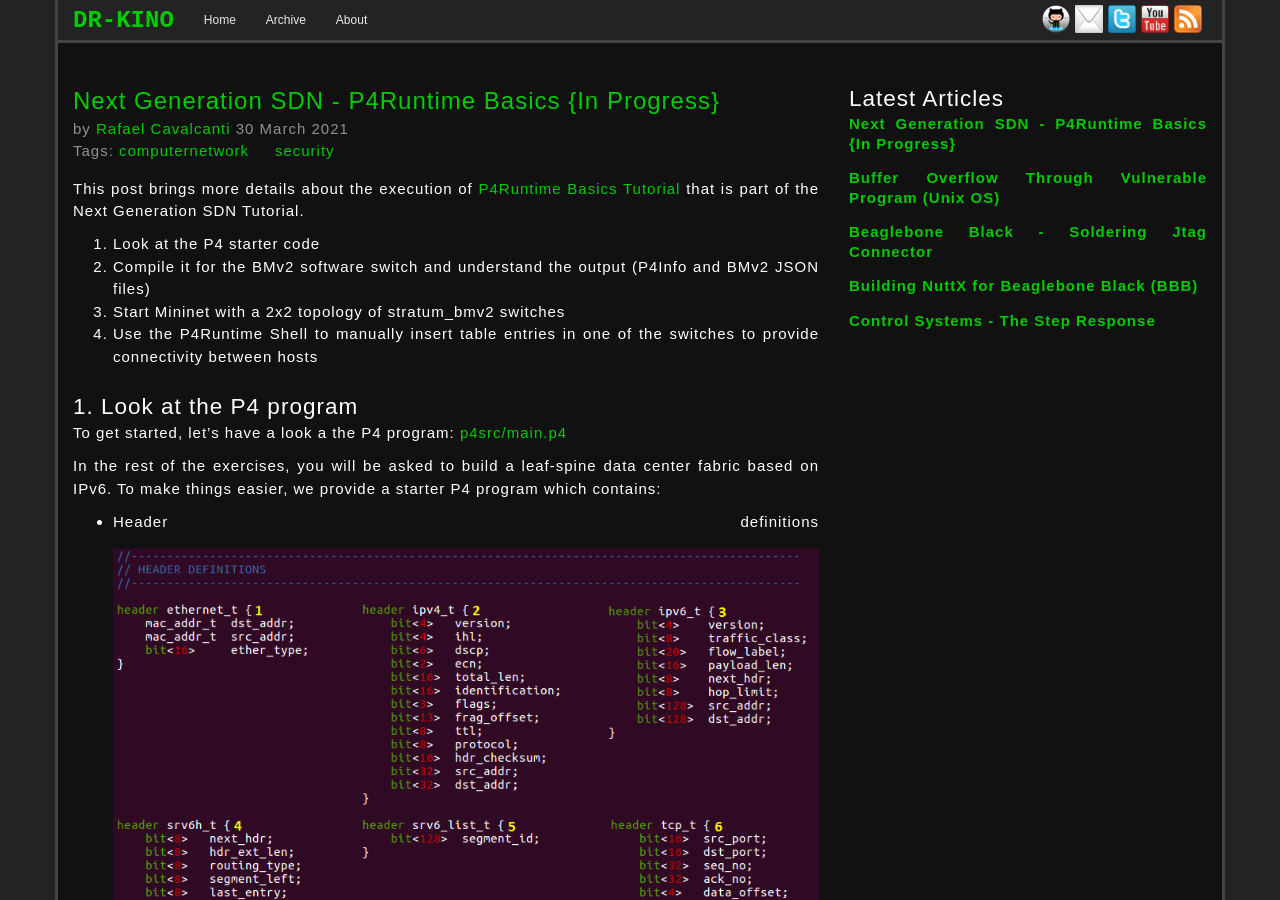
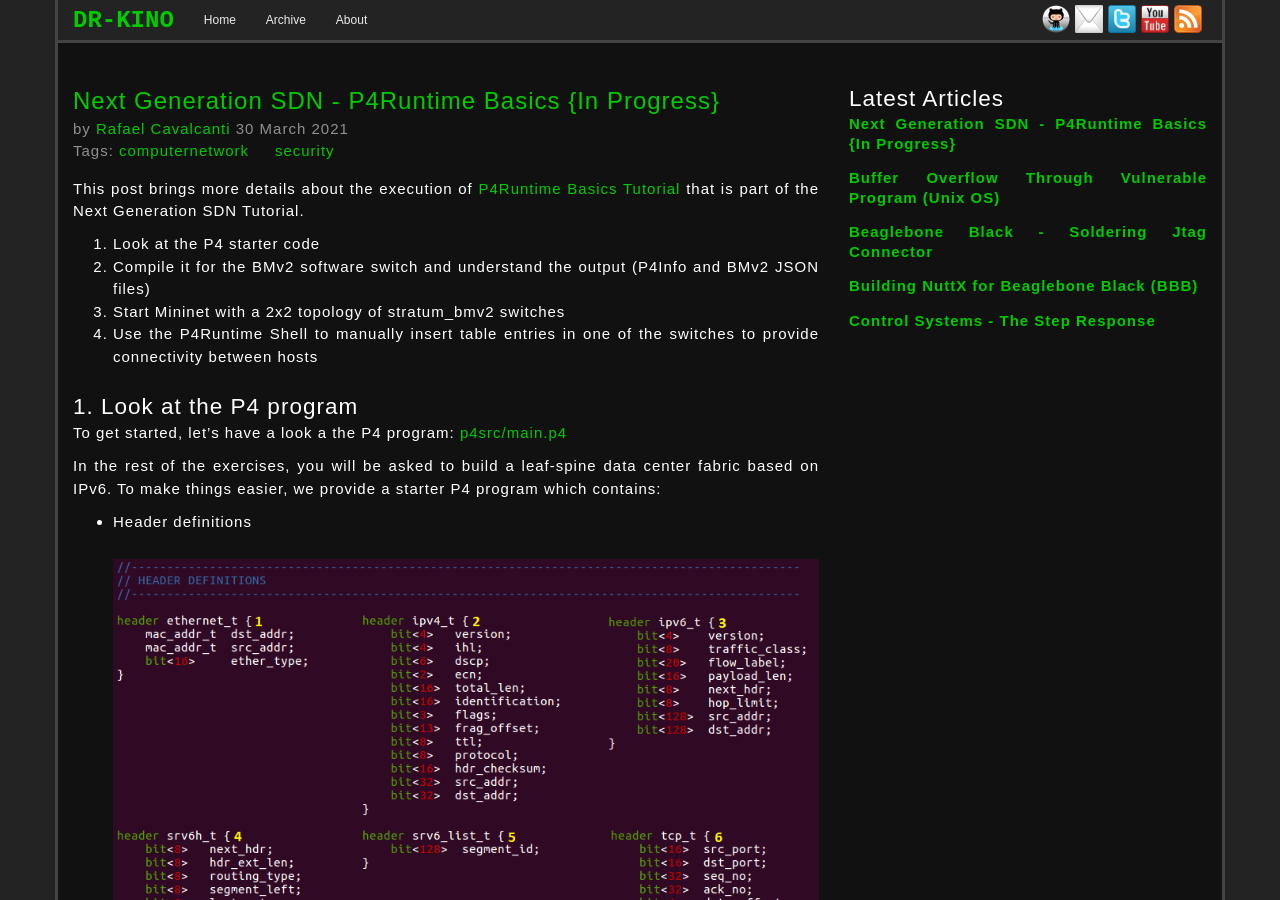
Before and after one commit to dr-kino/dr-kino.github.io, a Jekyll site: the page built from _posts/2021-03-30-next-generation-sdn-exercise-one.markdown, in a window 1280 px wide and 900 px high. Built offline with Jekyll 4.4.1, drawn with Linux system fonts in a browser that asks for light colours; nearby versions of some CDN libraries; comment, search, counter and statistics services are not loaded.

Commit message:
Adjusting image

```diff
--- a/_posts/2021-03-30-next-generation-sdn-exercise-one.markdown
+++ b/_posts/2021-03-30-next-generation-sdn-exercise-one.markdown
@@ -23,11 +23,11 @@
 In the rest of the exercises, you will be asked to build a leaf-spine data center fabric based on IPv6. To make things easier, we provide a starter P4 program which contains:
 
 * Header definitions
-<img src="/images/posts/00019-A.png" />
 
-<img src="/images/posts/00019-B.png" />
+    <div style="text-align:center"><img src="/images/posts/00019-A.png" /></div>
+    <div style="text-align:center"><img src="/images/posts/00019-B.png" /></div>
+    <div style="text-align:center"><img src="/images/posts/00019-C.png" /></div>
 
-<img src="/images/posts/00019-C.png" />
 * Parser implementation
 * Ingress and egress pipeline implementation (incomplete)
 * Checksum verification/update
```
